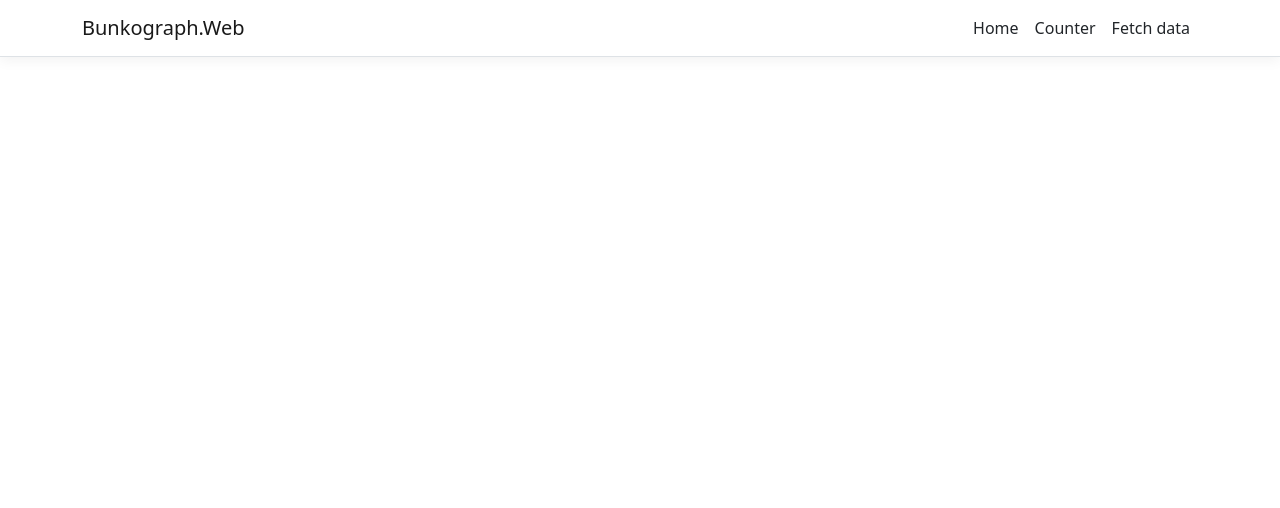
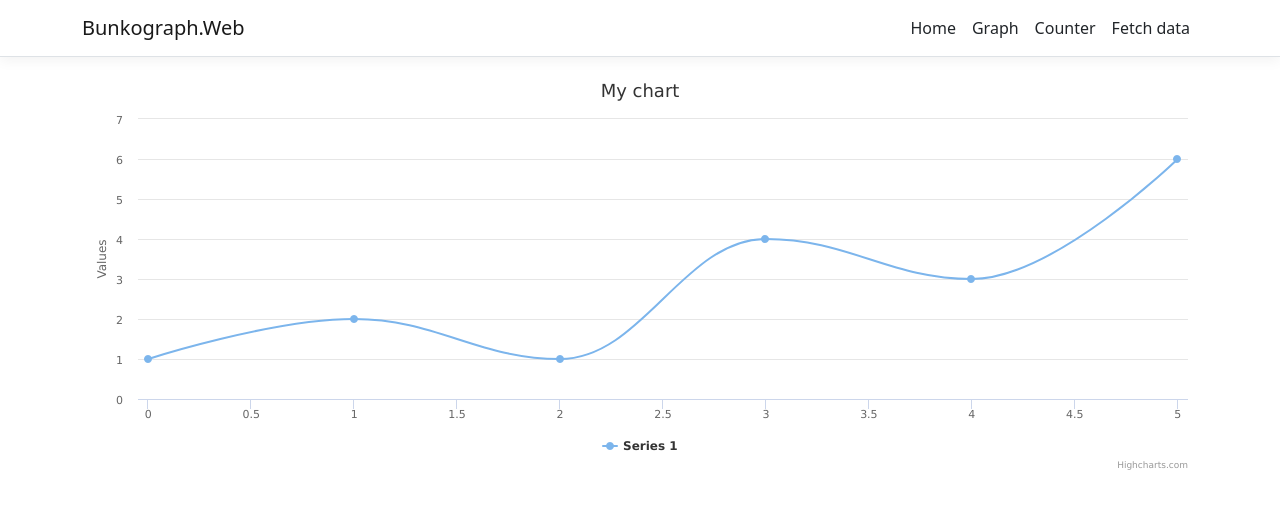
Before and after one commit to HamsterExAstris/bunkograph, a React (Create React App) app in the folder src/Bunkograph.Web/ClientApp/: page /graphsample in a window 1280 px wide. Shown: the top 508 px of the page. Built offline with nearby package versions, Linux system fonts and the light colour scheme.

Commit message:
Add sample graph.

```diff
--- a/src/Bunkograph.Web/ClientApp/src/AppRoutes.tsx
+++ b/src/Bunkograph.Web/ClientApp/src/AppRoutes.tsx
@@ -1,6 +1,7 @@
 import { Counter } from "./components/Counter";
 import { FetchData } from "./components/FetchData";
 import { Home } from "./components/Home";
+import GraphSample from "./components/GraphSample";
 
 const AppRoutes = [
     {
@@ -12,6 +13,10 @@ const AppRoutes = [
         element: <Counter />
     },
     {
+        path: '/graphsample',
+        element: <GraphSample />
+    },
+    {
         path: '/fetch-data',
         element: <FetchData />
     }
--- /dev/null
+++ b/src/Bunkograph.Web/ClientApp/src/components/GraphSample.tsx
@@ -0,0 +1,24 @@
+import Highcharts from 'highcharts';
+import HighchartsReact from 'highcharts-react-official';
+
+const options = {
+    chart: {
+        type: 'spline'
+    },
+    title: {
+        text: 'My chart'
+    },
+    series: [
+        {
+            data: [1, 2, 1, 4, 3, 6]
+        }
+    ]
+};
+
+const GraphSample: React.FC = () => (
+    <div>
+        <HighchartsReact highcharts={Highcharts} options={options} />
+    </div>
+);
+
+export default GraphSample;
--- a/src/Bunkograph.Web/ClientApp/src/components/NavMenu.js
+++ b/src/Bunkograph.Web/ClientApp/src/components/NavMenu.js
@@ -33,6 +33,9 @@ export class NavMenu extends Component {
                 <NavLink tag={Link} className="text-dark" to="/">Home</NavLink>
               </NavItem>
               <NavItem>
+                <NavLink tag={Link} className="text-dark" to="/graphsample">Graph</NavLink>
+              </NavItem>
+              <NavItem>
                 <NavLink tag={Link} className="text-dark" to="/counter">Counter</NavLink>
               </NavItem>
               <NavItem>
```
Lines whose indentation alone changed are shown as unchanged.
